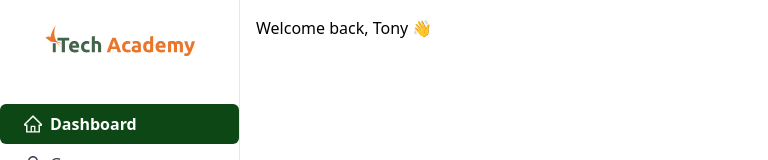
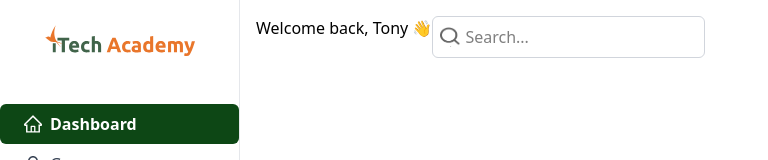
Before and after one commit to TonyPDP/iTechAcademy, a React (Vite) app: page / in a window 1280 px wide. Shown: the top 160 px of the page, without its empty margins (0-768 px from the left). Built offline with nearby package versions, Linux system fonts and the light colour scheme.

Commit message:
dashboard

```diff
--- a/src/pages/Dashboard/Dashboard.jsx
+++ b/src/pages/Dashboard/Dashboard.jsx
@@ -1,11 +1,24 @@
-import React from 'react'
-
+import search from '../../../public/search.png';
 const Dashboard = () => {
   return (
     <div>
-      <h1>Welcome back, Tony 👋</h1>
+      <div className="flex">
+        <h1>Welcome back, Tony 👋</h1>
+        <div className="relative flex items-center">
+          <input
+            type="search"
+            placeholder="Search..."
+            className="border border-gray-300 rounded-md p-2 pl-8"
+          />
+          <img
+            src={search}
+            alt="Search Icon"
+            className="w-5 h-5 absolute left-2 top-1/2 transform -translate-y-1/2 pointer-events-none"
+          />
+        </div>
+      </div>
     </div>
-  )
-}
+  );
+};
 
-export default Dashboard
+export default Dashboard;
```
Also changed, not shown: public/search.png (added).
